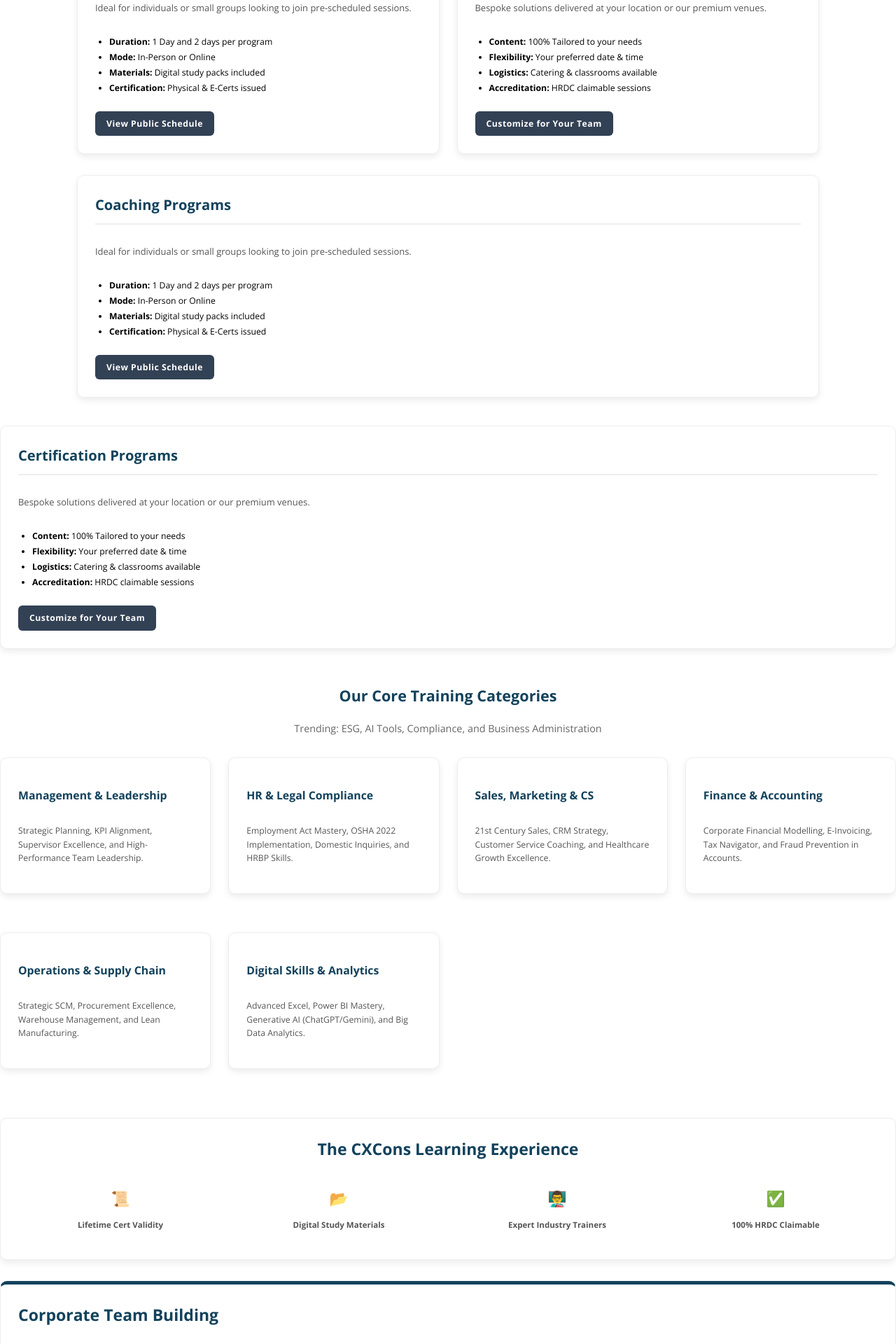
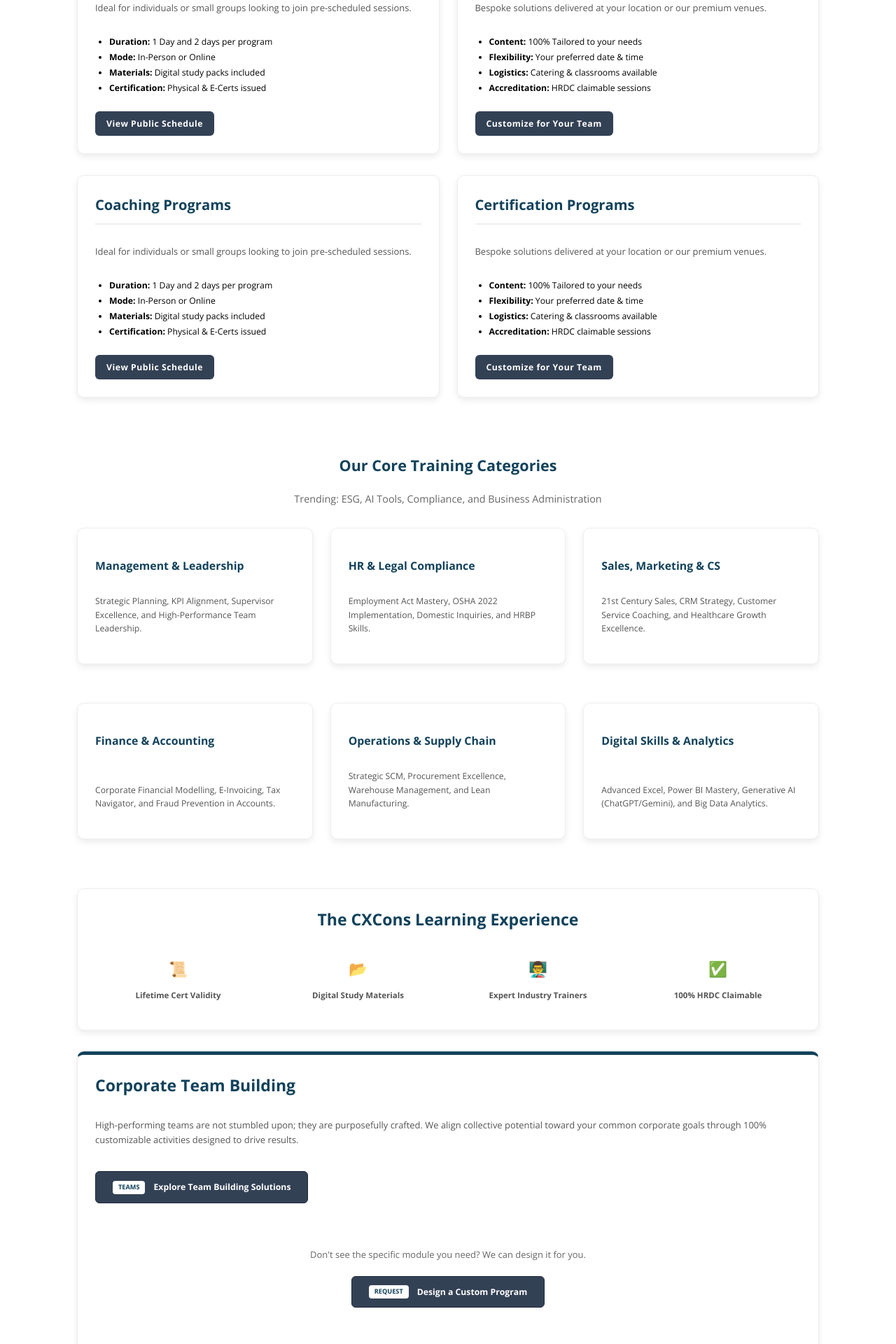
Before and after one commit to kiaarjen27/cxcons, a Jekyll site: the page built from programs/index.html, in a window 1280 px wide. Shown: the part 621-2541 px from the top of the page at 70% size. Built offline with Jekyll 4.4.1, drawn with Linux system fonts in a browser that asks for light colours.

Commit message:
Update index.html

```diff
--- a/programs/index.html
+++ b/programs/index.html
@@ -43,6 +43,7 @@ description: Your Future Starts Here. Design and organize internal training for
     </div>
 
       <!-- Coaching Programs -->
+        <div class="grid">
       <div class="card" style="text-align: left;">
         <h2 style="color: #12425c; font-size: 1.4em; border-bottom: 2px solid #eee; padding-bottom: 10px;">Coaching Programs</h2>
         <p style="font-size: 0.9em; color: #555;">Ideal for individuals or small groups looking to join pre-scheduled sessions.</p>
@@ -54,7 +55,6 @@ description: Your Future Starts Here. Design and organize internal training for
         </ul>
         <a href="https://www.cxcons.com/contact" class="subscribe-btn" style="background:#334155; margin-top:10px; width:100%;">View Public Schedule</a>
       </div>
-    </div>
 
 
       <!-- Certification Programs -->
```
